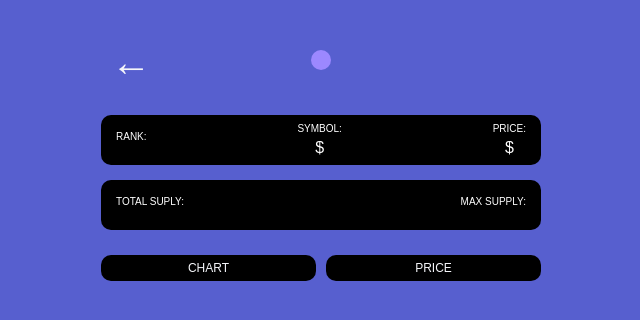
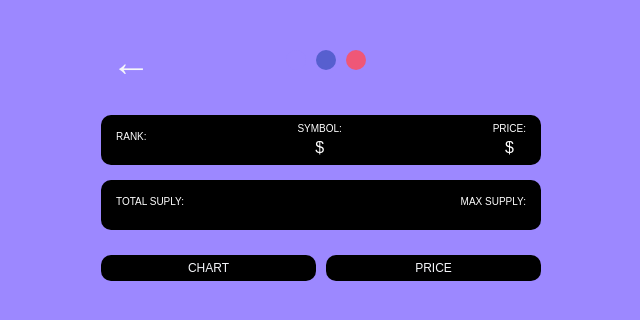
Before and after one commit to suga-ming/coin-tracker, a React (Create React App) app: page /about in a window 1280 px wide. Shown: the top 320 px of the page, without its empty margins (319-959 px from the left). Built offline with nearby package versions, Linux system fonts and the light colour scheme; no server answers.

Commit message:
Color Theme

```diff
--- a/src/App.tsx
+++ b/src/App.tsx
@@ -4,7 +4,8 @@ import { ReactQueryDevtools } from "react-query/devtools";
 import { purpleTheme, blueTheme, pinkTheme } from "./theme";
 import { useState } from "react";
 import { useRecoilState } from "recoil";
-import { isTheme } from "./atoms";
+// import { isTheme, colorTheme } from "./atoms";
+import { colorTheme } from "./atoms";
 
 function App() {
   const GlobalStyle = createGlobalStyle`
@@ -70,7 +71,8 @@ table {
  }
  `;
 
-  const [Theme] = useRecoilState(isTheme);
+  // const [Theme] = useRecoilState(isTheme);
+  const [Theme] = useRecoilState(colorTheme);
   // const [Theme, setTheme] = useState(purpleTheme);
   // const toggleTheme = () => setTheme((current) => !current);
   // const purpleTheme = () => setTheme(purpleTheme);
@@ -78,8 +80,8 @@ table {
 
   return (
     <>
-      <ThemeProvider theme={Theme ? purpleTheme : blueTheme}>
-        {/* <ThemeProvider theme={Theme}> */}
+      {/* <ThemeProvider theme={Theme ? purpleTheme : blueTheme}> */}
+      <ThemeProvider theme={Theme}>
         <GlobalStyle />
         <Router />
         <ReactQueryDevtools initialIsOpen={true} />
--- a/src/atoms.ts
+++ b/src/atoms.ts
@@ -1,6 +1,12 @@
 import { atom } from "recoil";
+import { purpleTheme } from "./theme";
 
-export const isTheme = atom({
-  key: "isTheme",
-  default: false,
+// export const isTheme = atom({
+//   key: "isTheme",
+//   default: false,
+// });
+
+export const colorTheme = atom({
+  key: "colorTheme",
+  default: purpleTheme,
 });
--- a/src/routes/Coin.tsx
+++ b/src/routes/Coin.tsx
@@ -15,7 +15,9 @@ import Chart from "./Chart";
 import Price from "./Price";
 import { Helmet } from "react-helmet";
 import { useRecoilState } from "recoil";
-import { isTheme } from "../atoms";
+// import { isTheme } from "../atoms";
+import { blueTheme, pinkTheme, purpleTheme } from "../theme";
+import { colorTheme } from "../atoms";
 
 const Container = styled.div`
   padding: 0 20px;
@@ -95,6 +97,8 @@ const ThemePurple = styled.div`
   height: 20px;
   border-radius: 100%;
   background-color: #9c88ff;
+  margin-left: 10px;
+  cursor: pointer;
 `;
 
 const ThemeBlue = styled.div`
@@ -102,6 +106,9 @@ const ThemeBlue = styled.div`
   height: 20px;
   border-radius: 100%;
   background-color: #575fcf;
+  margin-left: 10px;
+
+  cursor: pointer;
 `;
 
 const ThemePink = styled.div`
@@ -109,6 +116,9 @@ const ThemePink = styled.div`
   height: 20px;
   border-radius: 100%;
   background-color: #ef5777;
+  margin-left: 10px;
+
+  cursor: pointer;
 `;
 
 interface RouteState {
@@ -212,8 +222,12 @@ const Coin = ({}: ICoinsProps) => {
   // }, []);
 
   const loading = infoLoading || tickersLoading;
-  const [Theme, setTheme] = useRecoilState(isTheme);
-  const toggleTheme = () => setTheme((current) => !current);
+  // const [Theme, setTheme] = useRecoilState(isTheme);
+  // const toggleTheme = () => setTheme((current) => !current);
+  const [Theme, setTheme] = useRecoilState(colorTheme);
+  const PurPleTheme = () => setTheme(purpleTheme);
+  const BlueTheme = () => setTheme(blueTheme);
+  const PinkTheme = () => setTheme(pinkTheme);
   return (
     <div>
       <Container>
@@ -229,9 +243,9 @@ const Coin = ({}: ICoinsProps) => {
           <Link to="/">
             <Back>←</Back>
           </Link>
-          <ThemePurple onClick={toggleTheme} />
-          {/* <ThemeBlue onClick={toggleTheme} /> */}
-          {/* <ThemePink onClick={toggleTheme} /> */}
+          <ThemePurple onClick={PurPleTheme} />
+          <ThemeBlue onClick={BlueTheme} />
+          <ThemePink onClick={PinkTheme} />
         </Header>
         {loading ? (
           <Loader>loading...</Loader>
```
